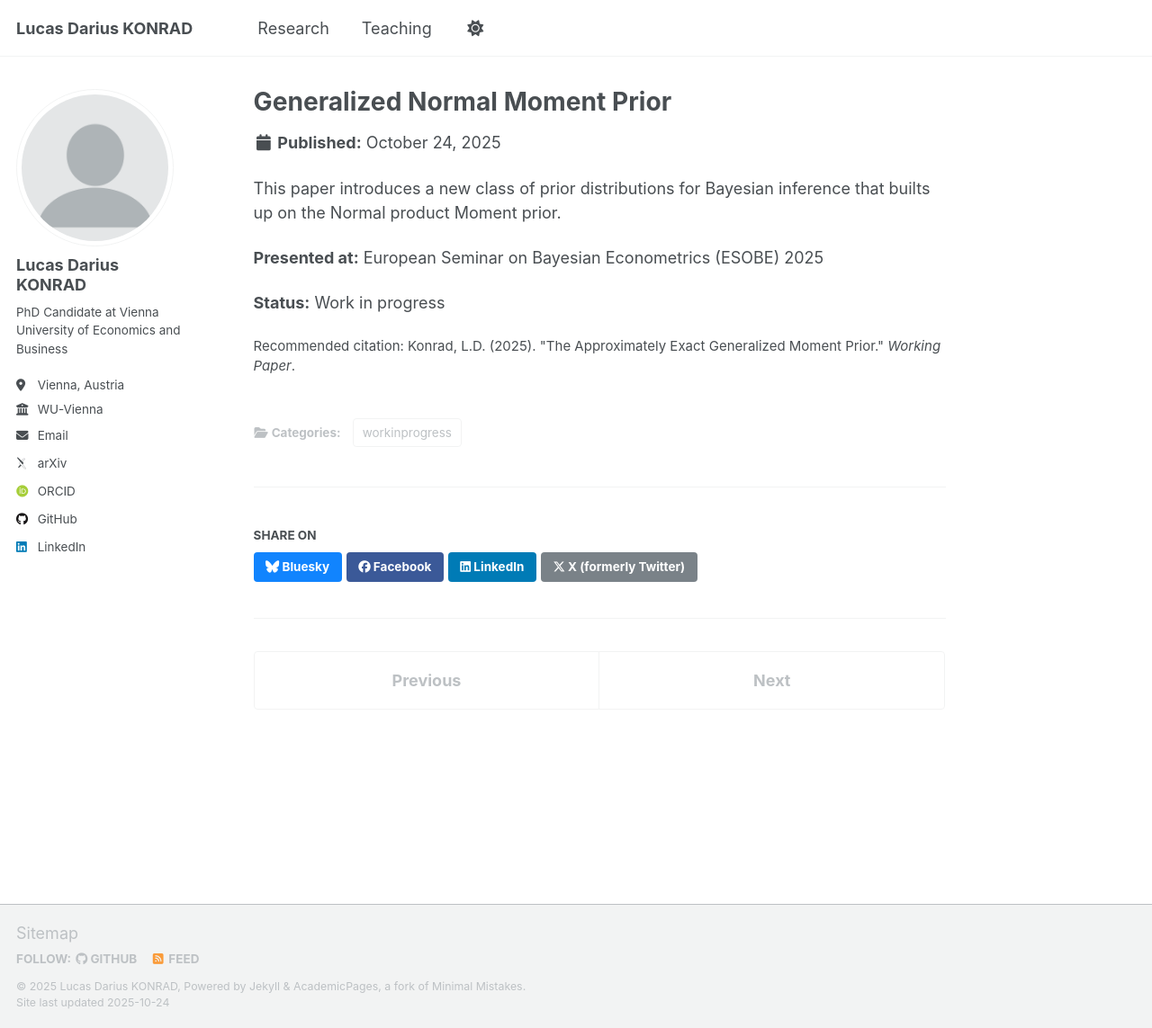
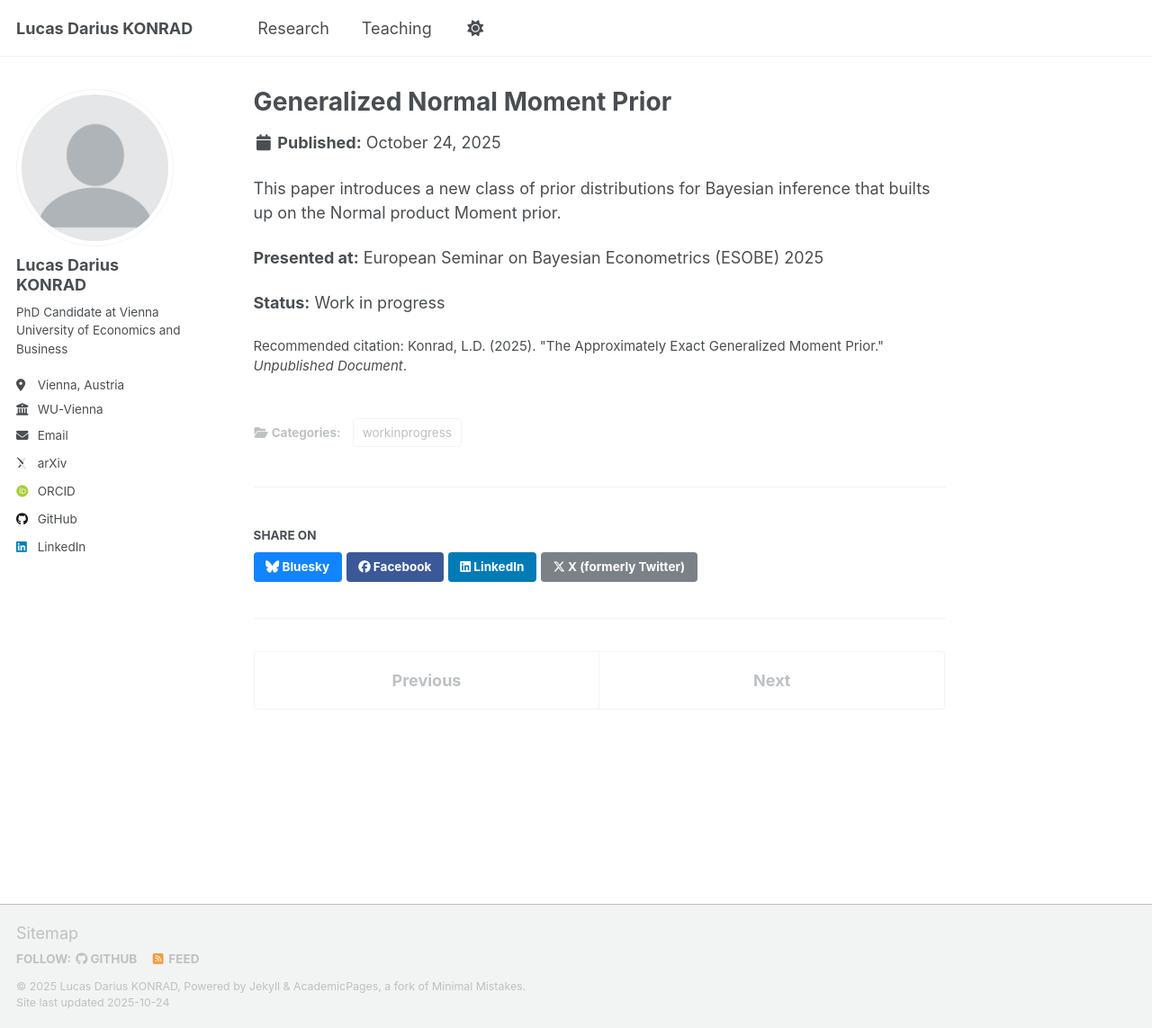
Before and after one commit to konradld/konradld.github.io, a Jekyll site: the page built from _research/publication-generalized-moment-prior.md, in a window 1280 px wide and 1143 px high. Shown: the whole window at 90% size. Built offline with Jekyll 4.4.1, drawn with Linux system fonts in a browser that asks for light colours; some web fonts are replaced; a script that is not in the unit is left out.

Commit message:
Update publication-generalized-moment-prior.md

```diff
--- a/_research/publication-generalized-moment-prior.md
+++ b/_research/publication-generalized-moment-prior.md
@@ -5,7 +5,7 @@ category: workinprogress
 permalink: /publication/2025-generalized-moment-prior
 excerpt: 'This paper develops a novel Bayesian prior distribution that approximates exact moment conditions while maintaining computational tractability.'
 
-citation: 'Konrad, L.D. (2025). &quot;The Approximately Exact Generalized Moment Prior.&quot; <i>Working Paper</i>.'
+citation: 'Konrad, L.D. (2025). &quot;The Approximately Exact Generalized Moment Prior.&quot; <i>Unpublished Document</i>.'
 ---
 
 This paper introduces a new class of prior distributions for Bayesian inference that builts up on the Normal product Moment prior.
```
